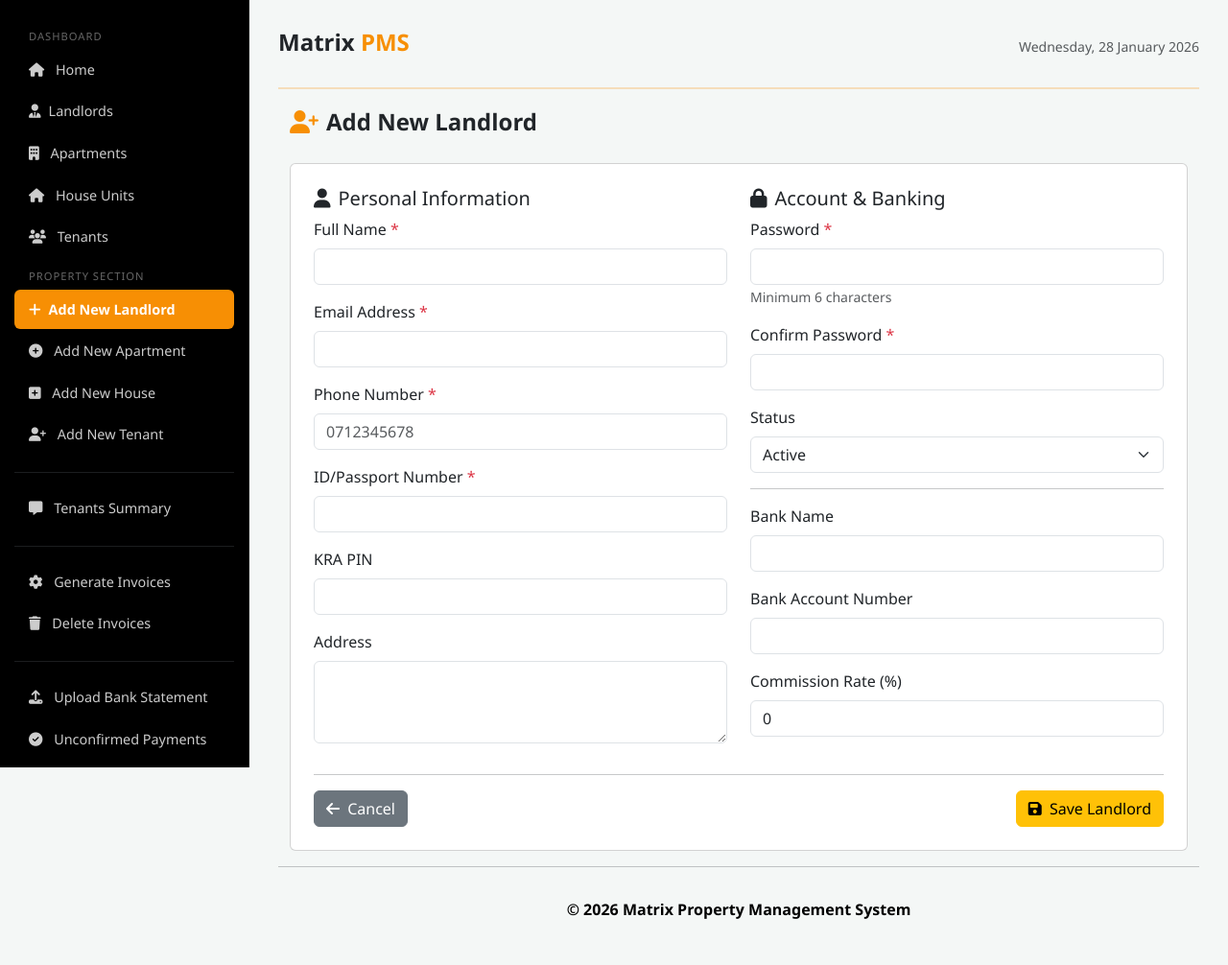
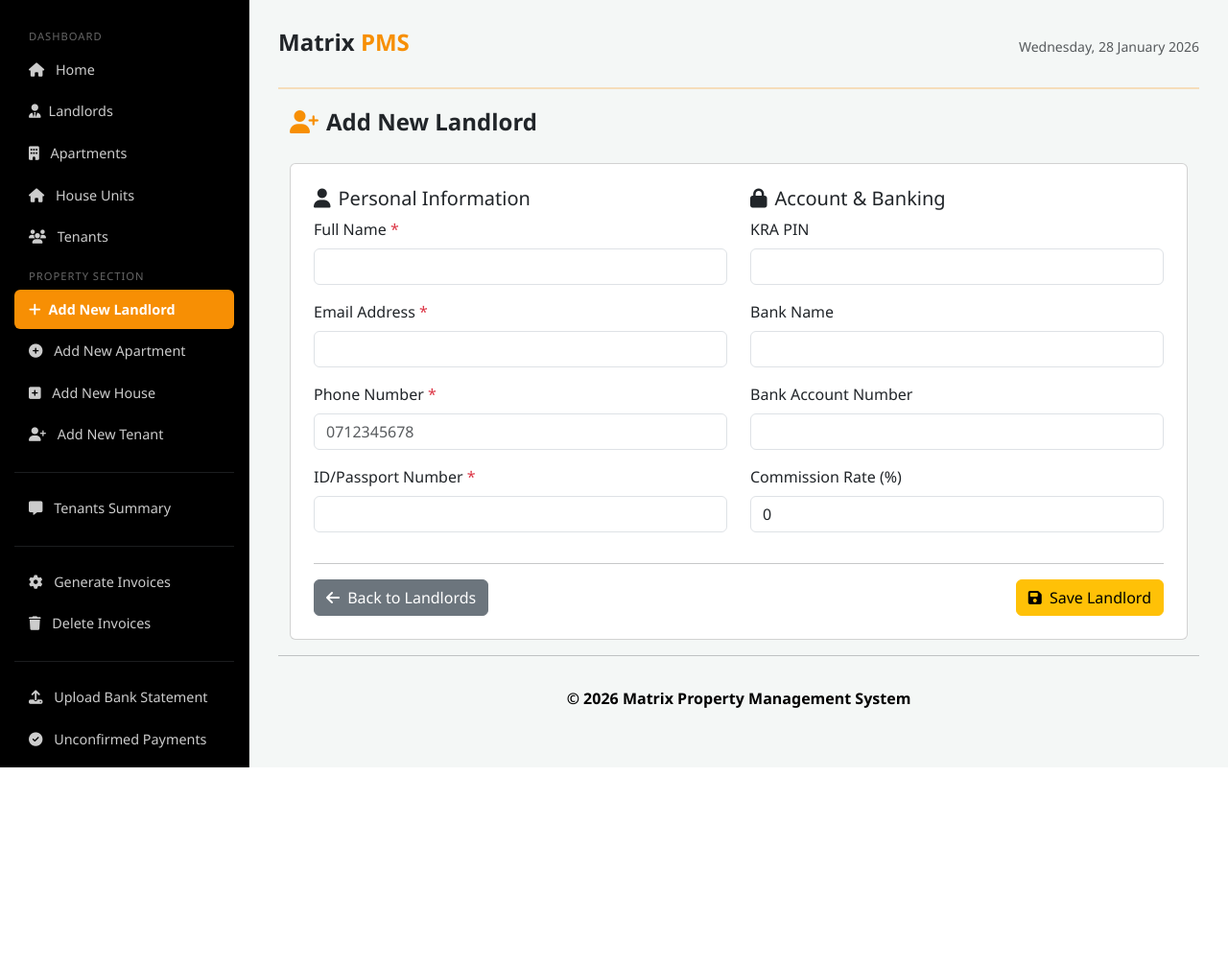
Before and after one commit to dennis-mutethia/matrix-pms, a FastAPI app: page /new-landlord in a window 1280 px wide. Shown: the whole page at 96% size. After the commit the page ends 800 px from the top, so only its background shows below. Run offline with FastAPI, Linux system fonts and the light colour scheme; parts of the project's set-up code (start-up, migrations or seed data) failed here and were passed over; some libraries are stand-ins or nearby versions.

Commit message:
delete & edit landlords

```diff
--- a/routes/landlords.py
+++ b/routes/landlords.py
@@ -1,25 +1,84 @@
 
 import re
 from collections import Counter
-from core.templating import templates
 from datetime import datetime
-from typing import Optional
-from fastapi import APIRouter, Depends, Form, Request
+from typing import Annotated, Optional
+from fastapi import APIRouter, Depends, Form, Request, Query
 from fastapi.responses import HTMLResponse
 from sqlalchemy.ext.asyncio import AsyncSession
-from sqlmodel import func, select
+from sqlmodel import delete, func, select
 
+from core.templating import templates
 from utils.models import Apartments, Landlords
 from utils.database import get_session
 
 router = APIRouter()
+
+
+async def toggle_landlord_status(
+    session: AsyncSession,
+    id: int
+):
+    try:
+        # Fetch the existing product
+        statement = (
+            select(Landlords)
+            .where(Landlords.id == id)
+        )
+
+        result = await session.execute(statement)
+        db_landlord = result.scalar_one_or_none()
+
+        if not db_landlord:
+            return None, f"Landlord with ID `{id}` not found"
+
+        # Update
+        db_landlord.status = "inactive" if db_landlord.status == "active" else "active"
+        db_landlord.updated_by = 1 #current_user.id
+        db_landlord.updated_at = datetime.now()
+        # Commit changes
+        session.add(db_landlord)
+        await session.commit()
+        await session.refresh(db_landlord)
+
+        return f"Landlord with ID `{id}` deleted successfully", None
+
+    except Exception as exc:
+        await session.rollback()
+        return None, str(exc)
+async def delete_landlord(
+    session: AsyncSession,
+    id: int
+):
+    try:
+        stmt = delete(Landlords).where(Landlords.id == id)
+        result = await session.execute(stmt)
+
+        if result.rowcount == 0:
+            return None, f"Landlord with ID `{id}` not found"
+
+        await session.commit()
+        return f"Landlord with ID `{id}` deleted successfully", None
+
+    except Exception as exc:
+        await session.rollback()
+        return None, str(exc)
 
 @router.get("/landlords", response_class=HTMLResponse)
 async def get(
     request: Request,
     session: AsyncSession = Depends(get_session),
     #current_user: Users = Depends(get_current_user)
+    toggle_status_id: Annotated[int | None, Query()] = None,
+    delete_id: Annotated[int | None, Query()] = None,
 ):
+    success = None
+    errors = None
+    if toggle_status_id:
+        success, errors = await toggle_landlord_status(session, id=toggle_status_id)
+
+    if delete_id:
+        success, errors = await delete_landlord(session, id=delete_id)
 
     stmt = (
         select(
@@ -28,7 +87,7 @@
         )
         .join(Apartments, Apartments.landlord_id == Landlords.id, isouter=True)
         .group_by(Landlords.id)           # ← very important!
-        .order_by(Landlords.id)           # optional but nice
+        .order_by(Landlords.name, Landlords.email, Landlords.phone)           # optional but nice
     )
 
     result = await session.execute(stmt)
@@ -65,7 +124,9 @@
             "request": request,
             "active": "landlords",
             "landlords": landlords,
-            "stats": stats
+            "stats": stats,
+            "success": success,
+            "errors": errors
         }
     )
 
@@ -85,7 +146,7 @@
 
 
 @router.post("/new-landlord", response_class=HTMLResponse)
-async def create_new_landlord(
+async def post_new_landlord(
     request: Request,
     session: AsyncSession = Depends(get_session),
     # current_user: Users = Depends(get_current_user),  # uncomment when auth is ready
@@ -151,29 +212,25 @@
     now = datetime.utcnow()
     license_id = 1
 
-    new_landlord = Landlords(
-        name=name.strip(),
-        email=email.strip(),
-        phone=phone.strip() if phone else None,
-        id_number=id_number.strip(),
-        kra_pin=kra_pin.strip() if kra_pin else None,
-        address=address.strip() if address else None,
-        bank_name=bank_name.strip() if bank_name else None,
-        bank_account=bank_account.strip() if bank_account else None,
-        commission_rate=commission_rate,
-        license_id=license_id,
-        status="active",
-        created_at=now,
-        created_by=0,           # ← replace with current_user.id when auth is active
-        updated_at=now,
-        updated_by=0,           # ← same
-    )
+    try:
 
-    try:
+        new_landlord = Landlords(
+            name=name.strip().upper(),
+            email=email.strip().lower(),
+            phone=phone.strip(),
+            id_number=id_number.strip(),
+            kra_pin=kra_pin.strip().upper() if kra_pin else None,
+            address=address.strip().upper() if address else None,
+            bank_name=bank_name.strip().upper() if bank_name else None,
+            bank_account=bank_account.strip().upper() if bank_account else None,
+            commission_rate=commission_rate,
+            license_id=license_id,
+            created_at=now,
+            created_by=0
+        )
         session.add(new_landlord)
         await session.commit()
         await session.refresh(new_landlord)
-
 
         return templates.TemplateResponse(
             "landlords-new.html",
--- a/templates/landlords-new.html
+++ b/templates/landlords-new.html
@@ -1,11 +1,20 @@
 {% extends 'base.html' %}
 
 {% block content %}
-
+{% if success %}
+<div class="alert alert-success" role="alert">
+    {{ success }}
+</div>
+{% elif errors %}
+<div class="alert alert-danger" role="alert">
+    {{ errors }}
+</div>
+{% endif %}
 <div class="container">
     <div class="page-header d-flex justify-content-between align-items-center">
         <div>
-            <h4 class="fw-bold mb-1"><i class="fas fa-user-plus me-2" style="color: var(--brand-color)"></i>Add New Landlord
+            <h4 class="fw-bold mb-1"><i class="fas fa-user-plus me-2" style="color: var(--brand-color)"></i>Add New
+                Landlord
             </h4>
         </div>
     </div> <br />
@@ -29,7 +38,8 @@
 
                         <div class="mb-3">
                             <label class="form-label">Phone Number <span class="text-danger">*</span></label>
-                            <input type="text" name="phone" class="form-control" value="" placeholder="0712345678" required >
+                            <input type="text" name="phone" class="form-control" value="" placeholder="0712345678"
+                                required>
                         </div>
 
                         <div class="mb-3">
@@ -37,40 +47,17 @@
                             <input type="text" name="id_number" class="form-control" value="" required>
                         </div>
 
-                        <div class="mb-3">
-                            <label class="form-label">KRA PIN</label>
-                            <input type="text" name="kra_pin" class="form-control" value="">
-                        </div>
 
-                        <div class="mb-3">
-                            <label class="form-label">Address</label>
-                            <textarea name="address" class="form-control" rows="3"></textarea>
-                        </div>
+
                     </div>
 
                     <div class="col-md-6">
                         <h5 class="section-title"><i class="fas fa-lock me-2"></i>Account & Banking</h5>
 
                         <div class="mb-3">
-                            <label class="form-label">Password <span class="text-danger">*</span></label>
-                            <input type="password" name="password" class="form-control" required>
-                            <small class="text-muted">Minimum 6 characters</small>
+                            <label class="form-label">KRA PIN</label>
+                            <input type="text" name="kra_pin" class="form-control" value="">
                         </div>
-
-                        <div class="mb-3">
-                            <label class="form-label">Confirm Password <span class="text-danger">*</span></label>
-                            <input type="password" name="confirm_password" class="form-control" required>
-                        </div>
-
-                        <div class="mb-3">
-                            <label class="form-label">Status</label>
-                            <select name="status" class="form-select">
-                                <option value="active">Active</option>
-                                <option value="inactive">Inactive</option>
-                            </select>
-                        </div>
-
-                        <hr>
 
                         <div class="mb-3">
                             <label class="form-label">Bank Name</label>
@@ -94,7 +81,7 @@
 
                 <div class="d-flex justify-content-between">
                     <a href="landlords" class="btn btn-secondary">
-                        <i class="fas fa-arrow-left me-1"></i> Cancel
+                        <i class="fas fa-arrow-left me-1"></i> Back to Landlords
                     </a>
                     <button type="submit" class="btn btn-warning">
                         <i class="fas fa-save me-1"></i> Save Landlord
@@ -111,7 +98,7 @@
 
 <script>
     $(document).ready(function () {
-        $('#myTable').DataTable({ pageLength: 25, order: [[1, 'asc']] });
+        $('#myTable').DataTable({ pageLength: 25 });
     });
 </script>
 
--- a/utils/models.py
+++ b/utils/models.py
@@ -16,9 +16,11 @@
     id: Optional[int] = Field(default=None, primary_key=True)
     name: str
     phone: str
-    apartment_id: int
+    landlord_id: int
+    apartment_id: Optional[int]
     user_level_id: int = 0
     password: str
+    status: str = "active"
     created_at: datetime = Field(nullable=False)
     created_by: int = 0
     updated_at: Optional[datetime] = Field()
```
Also changed, not shown: templates/landlords.html (+17 -9 lines).
